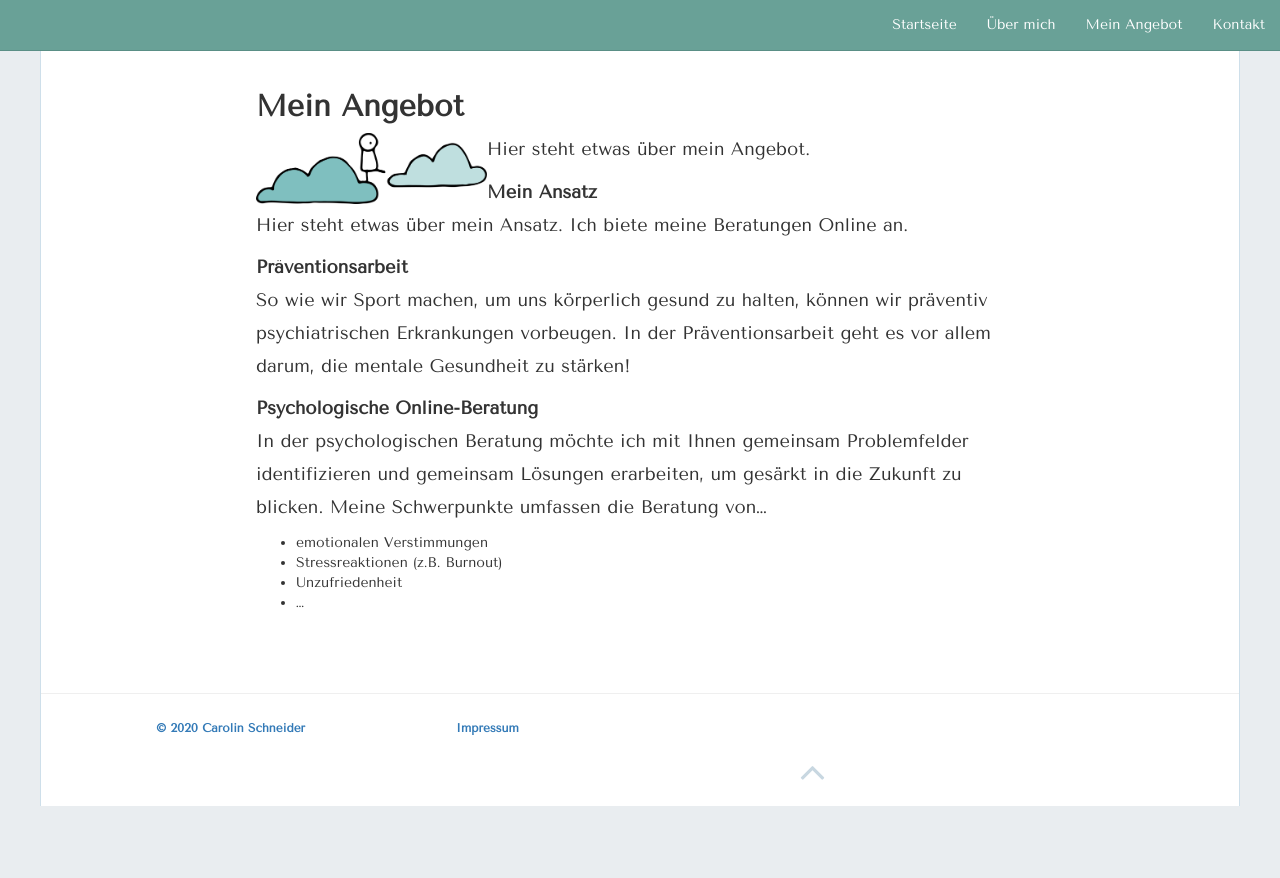
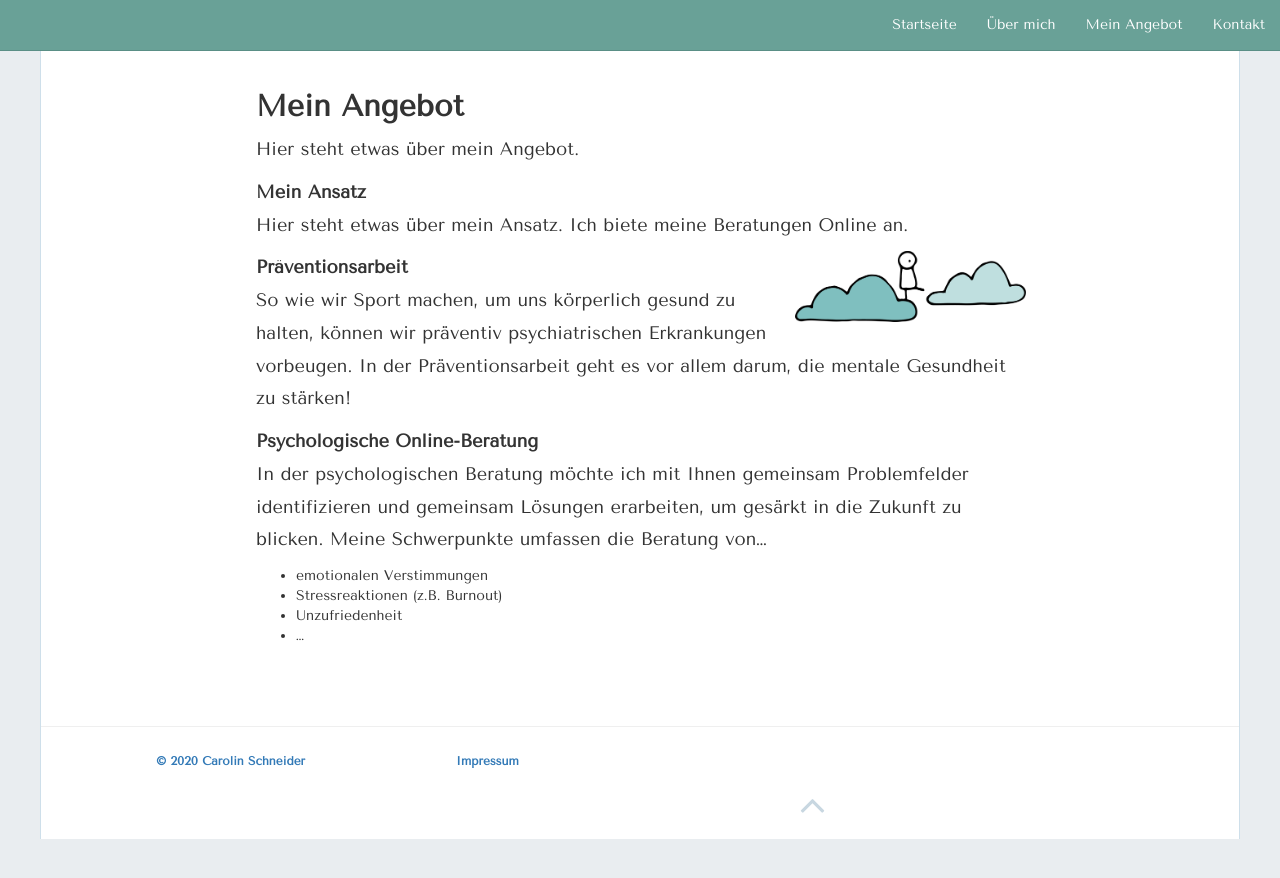
Before and after one commit to carolinschneider/carolinschneider.github.io, a Jekyll site: the page built from angebot.md, in a window 1280 px wide. Shown: the top 878 px of the page. Built offline with Jekyll 4.4.1, drawn with Linux system fonts in a browser that asks for light colours; nearby versions of some CDN libraries.

Commit message:
Update angebot.md

```diff
--- a/angebot.md
+++ b/angebot.md
@@ -4,12 +4,13 @@
 permalink: /angebot/
 ---
 
-## Mein Angebot
+## Mein Angebot <br>
 Hier steht etwas über mein Angebot.
-<img src="https://raw.githubusercontent.com/carolinschneider/carolinschneider.github.io/master/img/Angebot.png" alt="" style="float:left;width:30%;">
 
 **Mein Ansatz** <br>
 Hier steht etwas über mein Ansatz. Ich biete meine Beratungen Online an.
+
+<img src="https://raw.githubusercontent.com/carolinschneider/carolinschneider.github.io/master/img/Angebot.png" alt="" style="float:right;width:30%;">
 
 **Präventionsarbeit** <br>
 So wie wir Sport machen, um uns körperlich gesund zu halten, können wir präventiv psychiatrischen Erkrankungen vorbeugen. In der Präventionsarbeit geht es vor allem darum, die mentale Gesundheit zu stärken!
```
